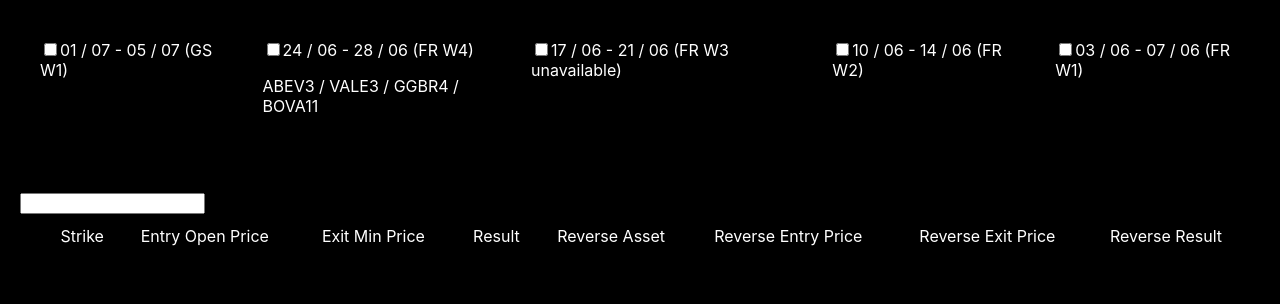
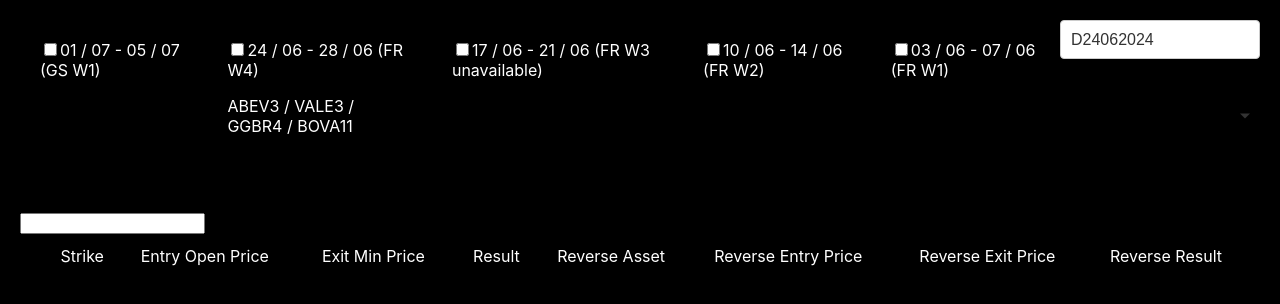
Before and after one commit to GBDM97/OptionsReplay, a React (Create React App) app in the folder ReactApp/optionsreplay/: page / in a window 1280 px wide. Shown: the top 304 px of the page. Built offline with nearby package versions, Linux system fonts and the light colour scheme.

Commit message:
creating json update script following new standard

```diff
--- /dev/null
+++ b/ReactApp/optionsreplay/src/components/SelectComponent.tsx
@@ -0,0 +1,52 @@
+import styled from "styled-components";
+import data from "../data/data.json";
+
+const SelectWrapper = styled.div`
+  display: inline-block;
+  position: relative;
+`;
+
+const SelectBox = styled.select`
+  width: 200px;
+  padding: 10px;
+  border: 1px solid #ccc;
+  border-radius: 4px;
+  appearance: none;
+  background-color: white;
+  font-size: 16px;
+  color: #333;
+
+  &:focus {
+    border-color: #007bff;
+    box-shadow: 0 0 5px rgba(0, 123, 255, 0.5);
+    outline: none;
+  }
+`;
+
+const SelectArrow = styled.div`
+  position: absolute;
+  top: 50%;
+  right: 10px;
+  width: 0;
+  height: 0;
+  pointer-events: none;
+  border-left: 5px solid transparent;
+  border-right: 5px solid transparent;
+  border-top: 5px solid #333;
+  transform: translateY(-50%);
+`;
+
+const SelectComponent: React.FC<{
+  handle: (event: React.ChangeEvent<HTMLSelectElement>) => void;
+}> = ({ handle }) => (
+  <SelectWrapper>
+    <SelectBox onChange={handle}>
+      {Object.keys(data).map((e) => (
+        <option value={e}>{e}</option>
+      ))}
+    </SelectBox>
+    <SelectArrow />
+  </SelectWrapper>
+);
+
+export default SelectComponent;
--- a/ReactApp/optionsreplay/src/pages/OperationPage.tsx
+++ b/ReactApp/optionsreplay/src/pages/OperationPage.tsx
@@ -4,6 +4,7 @@
 import OperationsList from "../components/OperationsList";
 import { getReverseOptionCode } from "../utils/getReverseOptionCode";
 import PeriodSelector from "../components/PeriodSelector";
+import SelectComponent from "../components/SelectComponent";
 
 export type AssetInfo = {
   [key: string]: string[];
@@ -156,6 +157,7 @@
             text2={""}
             click={() => setDateIndex(5)}
           />
+          <SelectComponent handle={(e) => e} />
         </div>
 
         <input type="text" onChange={(e) => search(e.target.value, true)} />
```
Also changed, not shown: 2 other files (tests, documents, lock files or other folders).
